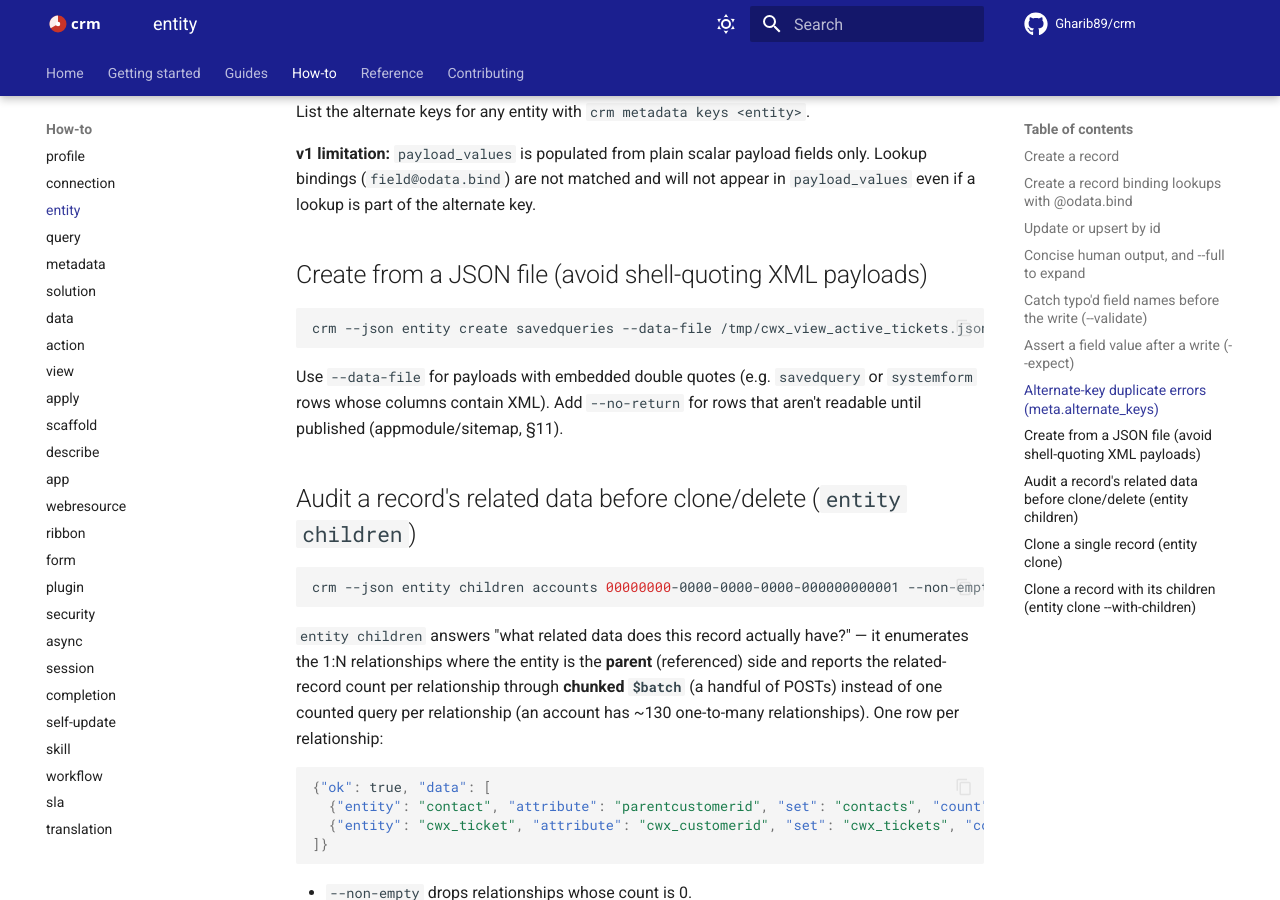
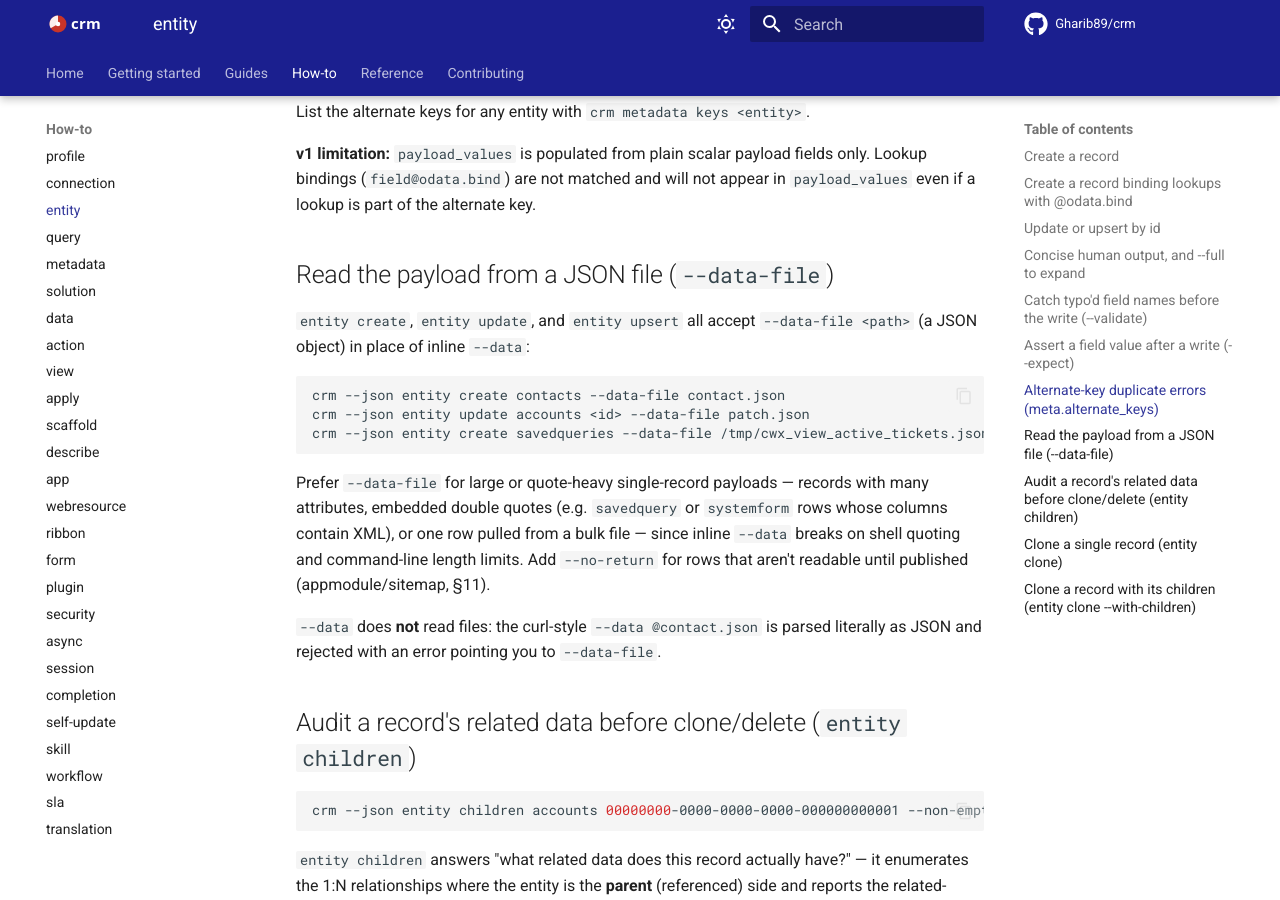
Before and after one commit to Gharib89/crm, an MkDocs documentation site: the page built from docs/how-to/entity.md, in a window 1280 px wide and 900 px high, scrolled down 3865 px. Built offline with MkDocs 1.6.1 and Material for MkDocs 9.7.7, drawn with Linux system fonts in a browser that asks for light colours; comment, search, counter and statistics services are not loaded.

Commit message:
fix(entity): point --data @file users to --data-file
`crm entity create/update/upsert --data @file.json` parsed the value
literally as JSON and failed with an opaque "invalid JSON in --data:
Expecting value" error, with no hint that `--data-file` exists for
loading a payload from a file.

Detect a leading `@` in `--data` and raise a UsageError pointing at
`--data-file` instead. Surface the existing `--data-file` flag for
single-record writes: extend the skill's records workflow guidance to
single-record create/update/upsert payloads, add `--data-file` examples
to docs/how-to/entity.md, and give update/upsert's `--data-file` option
the same help text create already had (it auto-renders into the CLI
reference). No curl-style `@file` parsing is added.

Closes #336

````diff
--- a/docs/how-to/entity.md
+++ b/docs/how-to/entity.md
@@ -136,12 +136,19 @@ List the alternate keys for any entity with `crm metadata keys <entity>`.
 Lookup bindings (`field@odata.bind`) are not matched and will not appear in
 `payload_values` even if a lookup is part of the alternate key.
 
-## Create from a JSON file (avoid shell-quoting XML payloads)
+## Read the payload from a JSON file (`--data-file`)
+
+`entity create`, `entity update`, and `entity upsert` all accept `--data-file <path>` (a JSON object) in place of inline `--data`:
 
 ```bash
+crm --json entity create contacts --data-file contact.json
+crm --json entity update accounts <id> --data-file patch.json
 crm --json entity create savedqueries --data-file /tmp/cwx_view_active_tickets.json
 ```
-Use `--data-file` for payloads with embedded double quotes (e.g. `savedquery` or `systemform` rows whose columns contain XML). Add `--no-return` for rows that aren't readable until published (appmodule/sitemap, §11).
+
+Prefer `--data-file` for large or quote-heavy single-record payloads — records with many attributes, embedded double quotes (e.g. `savedquery` or `systemform` rows whose columns contain XML), or one row pulled from a bulk file — since inline `--data` breaks on shell quoting and command-line length limits. Add `--no-return` for rows that aren't readable until published (appmodule/sitemap, §11).
+
+`--data` does **not** read files: the curl-style `--data @contact.json` is parsed literally as JSON and rejected with an error pointing you to `--data-file`.
 
 ## Audit a record's related data before clone/delete (`entity children`)
 
````
Also changed, not shown: crm/skills/reference/records.md (+5 -0 lines), 3 other files.
